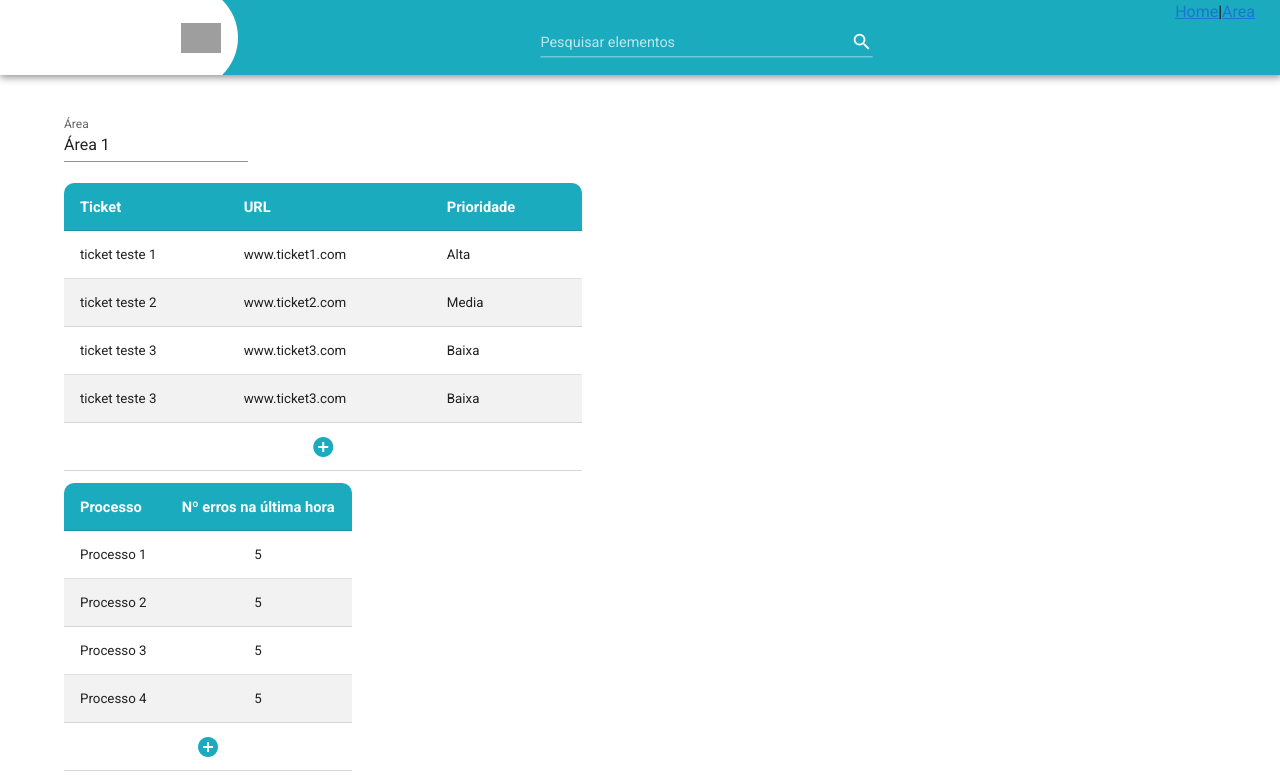
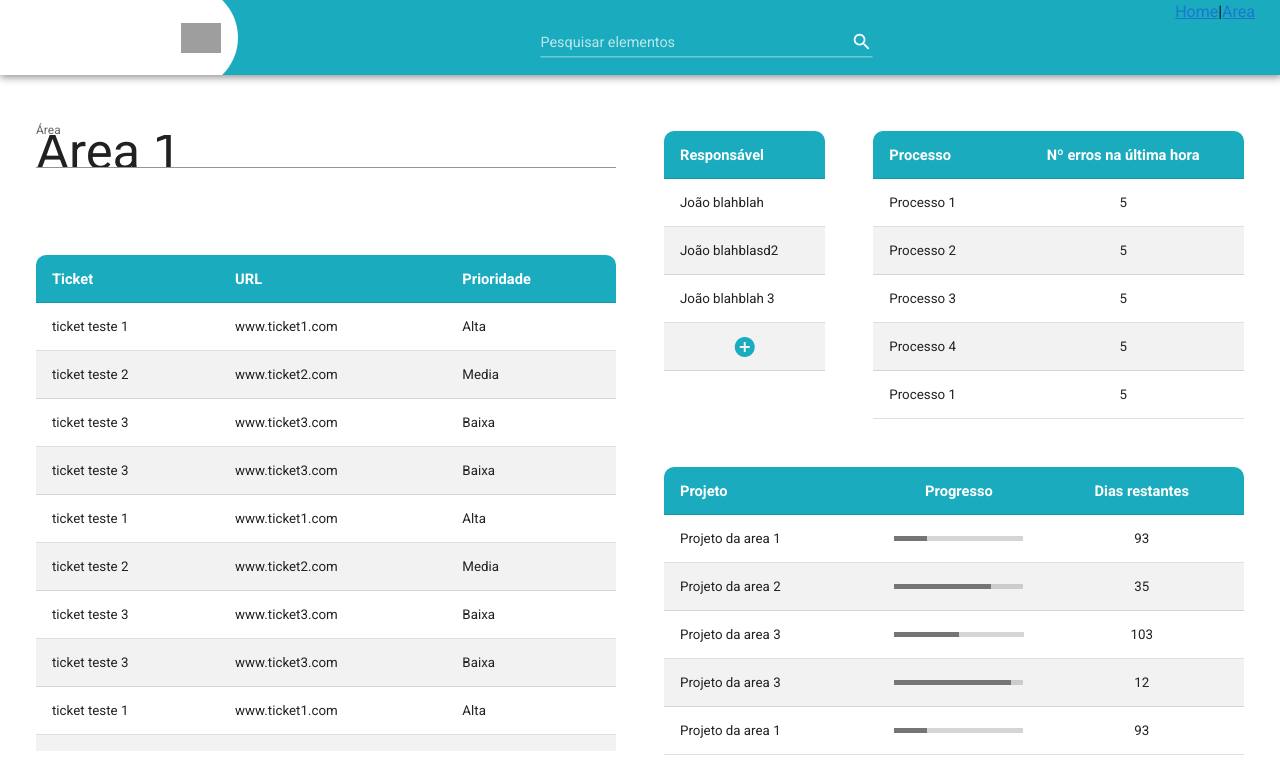
Before and after one commit to brunocarvalho123/organizador-m5, a Vue app in the folder client/: page /#/area in a window 1280 px wide. Shown: the top 781 px of the page. Built offline with nearby package versions, Linux system fonts and the light colour scheme; grey boxes are pictures that could not be loaded.

Commit message:
Fix area page styling

```diff
--- a/client/src/components/OrgTable.vue
+++ b/client/src/components/OrgTable.vue
@@ -1,5 +1,5 @@
 <template>
-  <v-simple-table fixed-header height="300px">
+  <v-simple-table fixed-header :height=height>
     <template v-slot:default>
       <thead>
         <tr>
@@ -93,7 +93,7 @@
 <script>
   export default {
     name: 'OrgTable',
-    props: ['headers','items', 'addRow'],
+    props: ['headers','items', 'addRow', 'height'],
     data: () => ({
     }),
   }
--- a/client/src/views/Area.vue
+++ b/client/src/views/Area.vue
@@ -1,42 +1,81 @@
 <template>
   <v-container class="main-container" fluid>
-    <v-text-field class="area-name" label="Área" v-bind:value=area.name></v-text-field>
-    <OrgTable class="ticket-table" :headers="area.tickets.headers" :items="area.tickets.rows" add-row="true"/>
-    <OrgTable class="process-table" :headers="area.processes.headers" :items="area.processes.rows" add-row="true"/>
-    <OrgTable class="employee-table" :headers="area.employees.headers" :items="area.employees.rows" add-row="true"/>
-    <OrgTable class="project-table" :headers="area.projects.headers" :items="area.projects.rows" add-row="true"/>
+    <v-row no-gutters>
+      <v-col cols="12" sm="6">
+        <v-text-field class="area-name" label="Área" v-bind:value=area.name></v-text-field>
+      </v-col>
+      <v-col cols="12" sm="2">
+        <OrgTable class="employee-table"
+                  height="36vh"
+                  :headers="area.employees.headers"
+                  :items="area.employees.rows"
+                  add-row="true"/>
+      </v-col>
+      <v-col cols="12" sm="4">
+        <OrgTable class="process-table"
+                  height="36vh"
+                  :headers="area.processes.headers"
+                  :items="area.processes.rows"
+                  add-row="true"/>
+      </v-col>
+
+      <v-col cols="12" sm="6" offset=0>
+        <OrgTable class="ticket-table"
+                  height="62vh"
+                  :headers="area.tickets.headers"
+                  :items="area.tickets.rows"
+                  add-row="true"/>
+      </v-col>
+      <v-col cols="12" sm="6">
+        <OrgTable class="project-table"
+                  height="36vh"
+                  :headers="area.projects.headers"
+                  :items="area.projects.rows"
+                  add-row="true"/>
+      </v-col>
+    </v-row>
+
   </v-container>
 </template>
 
 <style scoped>
   .main-container {
-    padding: 3% 5% 4% 5%;
+    /* padding: 3% 5% 4% 5%; */
+    margin-top: 2.5vh;
   }
 
   .area-name {
-    /* transform-origin: top left;
-    transform: scale(2.4); */
-    width: 16%;
+    width: 100%;
+    padding: 3vh;
   }
 
-  .v-label {
-    font-size: 70px !important;
+  .v-input {
+    font-size: 38pt !important;
+  }
+
+  .v-input .v-label {
+    font-size: 38pt !important;
   }
 
   .ticket-table {
-    width: 45%;
+    width: 100%;
+    padding: 3vh;
+    margin-top: -26.5vh;
   }
 
   .project-table {
-    width: 45%;
+    width: 100%;
+    padding: 3vh;
   }
 
   .employee-table {
-    width: 15%;
+    width: 100%;
+    padding: 3vh;
   }
 
   .process-table {
-    width: 25%;
+    width: 100%;
+    padding: 3vh;
   }
 </style>
 
@@ -59,7 +98,19 @@
             {id: 1, name: 'ticket teste 1', url: 'www.ticket1.com', priority: 'Alta'},
             {id: 2, name: 'ticket teste 2', url: 'www.ticket2.com', priority: 'Media'},
             {id: 3, name: 'ticket teste 3', url: 'www.ticket3.com', priority: 'Baixa'},
-            {id: 4, name: 'ticket teste 3', url: 'www.ticket3.com', priority: 'Baixa'}
+            {id: 4, name: 'ticket teste 3', url: 'www.ticket3.com', priority: 'Baixa'},
+            {id: 5, name: 'ticket teste 1', url: 'www.ticket1.com', priority: 'Alta'},
+            {id: 6, name: 'ticket teste 2', url: 'www.ticket2.com', priority: 'Media'},
+            {id: 7, name: 'ticket teste 3', url: 'www.ticket3.com', priority: 'Baixa'},
+            {id: 8, name: 'ticket teste 3', url: 'www.ticket3.com', priority: 'Baixa'},
+            {id: 9, name: 'ticket teste 1', url: 'www.ticket1.com', priority: 'Alta'},
+            {id: 10, name: 'ticket teste 2', url: 'www.ticket2.com', priority: 'Media'},
+            {id: 11, name: 'ticket teste 3', url: 'www.ticket3.com', priority: 'Baixa'},
+            {id: 12, name: 'ticket teste 3', url: 'www.ticket3.com', priority: 'Baixa'},
+            {id: 13, name: 'ticket teste 1', url: 'www.ticket1.com', priority: 'Alta'},
+            {id: 14, name: 'ticket teste 2', url: 'www.ticket2.com', priority: 'Media'},
+            {id: 15, name: 'ticket teste 3', url: 'www.ticket3.com', priority: 'Baixa'},
+            {id: 16, name: 'ticket teste 3', url: 'www.ticket3.com', priority: 'Baixa'}
           ]
         },
         processes: {
@@ -71,7 +122,16 @@
             {id: 1, name: 'Processo 1', nErrors: 5},
             {id: 2, name: 'Processo 2', nErrors: 5},
             {id: 3, name: 'Processo 3', nErrors: 5},
-            {id: 4, name: 'Processo 4', nErrors: 5}
+            {id: 4, name: 'Processo 4', nErrors: 5},
+            {id: 5, name: 'Processo 1', nErrors: 5},
+            {id: 6, name: 'Processo 2', nErrors: 5},
+            {id: 7, name: 'Processo 3', nErrors: 5},
+            {id: 8, name: 'Processo 4', nErrors: 5},
+            {id: 9, name: 'Processo 4', nErrors: 5},
+            {id: 10, name: 'Processo 1', nErrors: 5},
+            {id: 11, name: 'Processo 2', nErrors: 5},
+            {id: 12, name: 'Processo 3', nErrors: 5},
+            {id: 13, name: 'Processo 4', nErrors: 5},
           ]
         },
         employees: {
@@ -94,7 +154,19 @@
             {id: 1, name: 'Projeto da area 1', progress: 25, daysLeft: 93},
             {id: 2, name: 'Projeto da area 2', progress: 75, daysLeft: 35},
             {id: 3, name: 'Projeto da area 3', progress: 50, daysLeft: 103},
-            {id: 4, name: 'Projeto da area 3', progress: 90, daysLeft: 12}
+            {id: 4, name: 'Projeto da area 3', progress: 90, daysLeft: 12},
+            {id: 5, name: 'Projeto da area 1', progress: 25, daysLeft: 93},
+            {id: 6, name: 'Projeto da area 2', progress: 75, daysLeft: 35},
+            {id: 7, name: 'Projeto da area 3', progress: 50, daysLeft: 103},
+            {id: 8, name: 'Projeto da area 3', progress: 90, daysLeft: 12},
+            {id: 9, name: 'Projeto da area 1', progress: 25, daysLeft: 93},
+            {id: 10, name: 'Projeto da area 2', progress: 75, daysLeft: 35},
+            {id: 11, name: 'Projeto da area 3', progress: 50, daysLeft: 103},
+            {id: 12, name: 'Projeto da area 3', progress: 90, daysLeft: 12},
+            {id: 13, name: 'Projeto da area 1', progress: 25, daysLeft: 93},
+            {id: 14, name: 'Projeto da area 2', progress: 75, daysLeft: 35},
+            {id: 15, name: 'Projeto da area 3', progress: 50, daysLeft: 103},
+            {id: 16, name: 'Projeto da area 3', progress: 90, daysLeft: 12}
           ]
         }
       }
```
